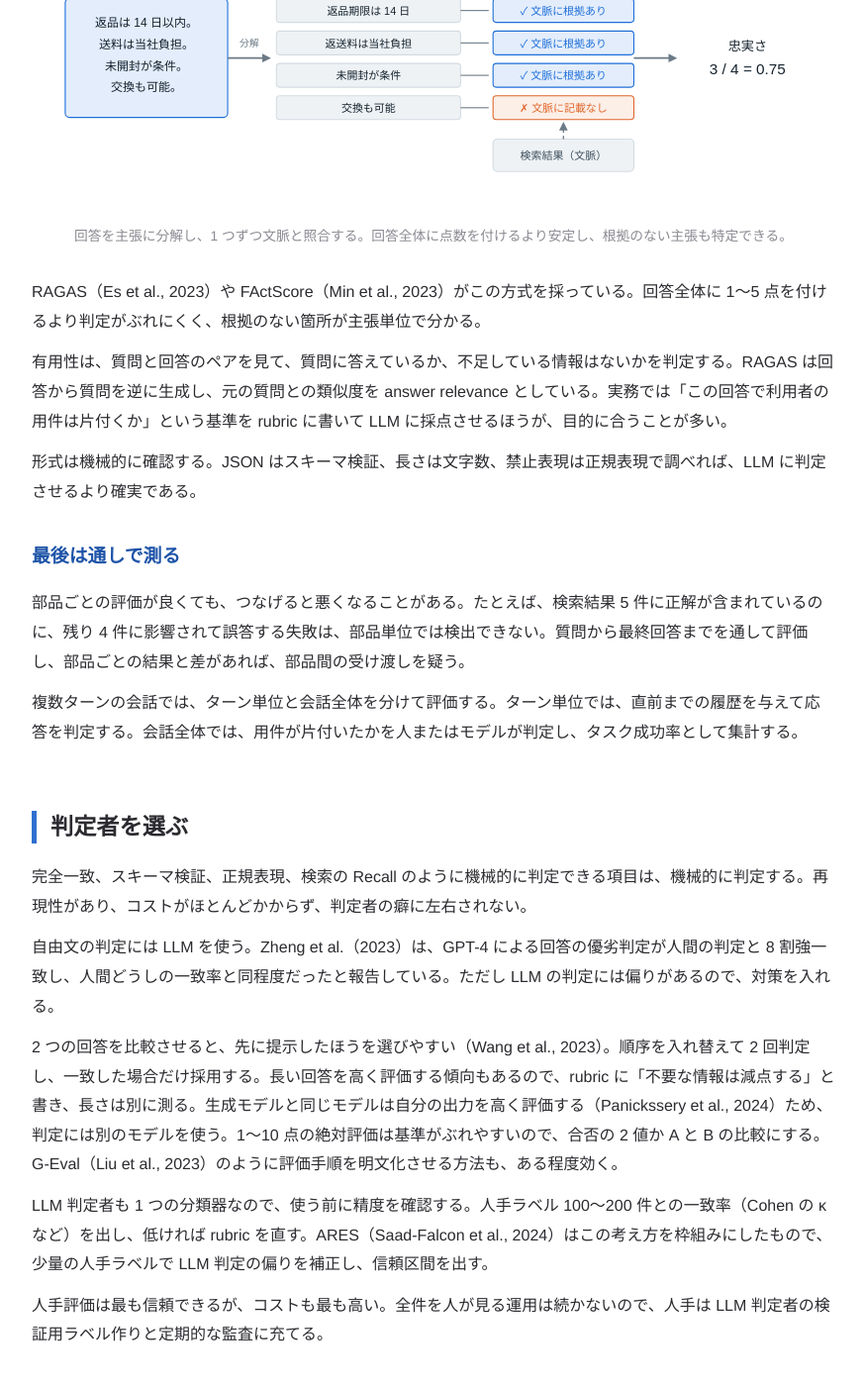
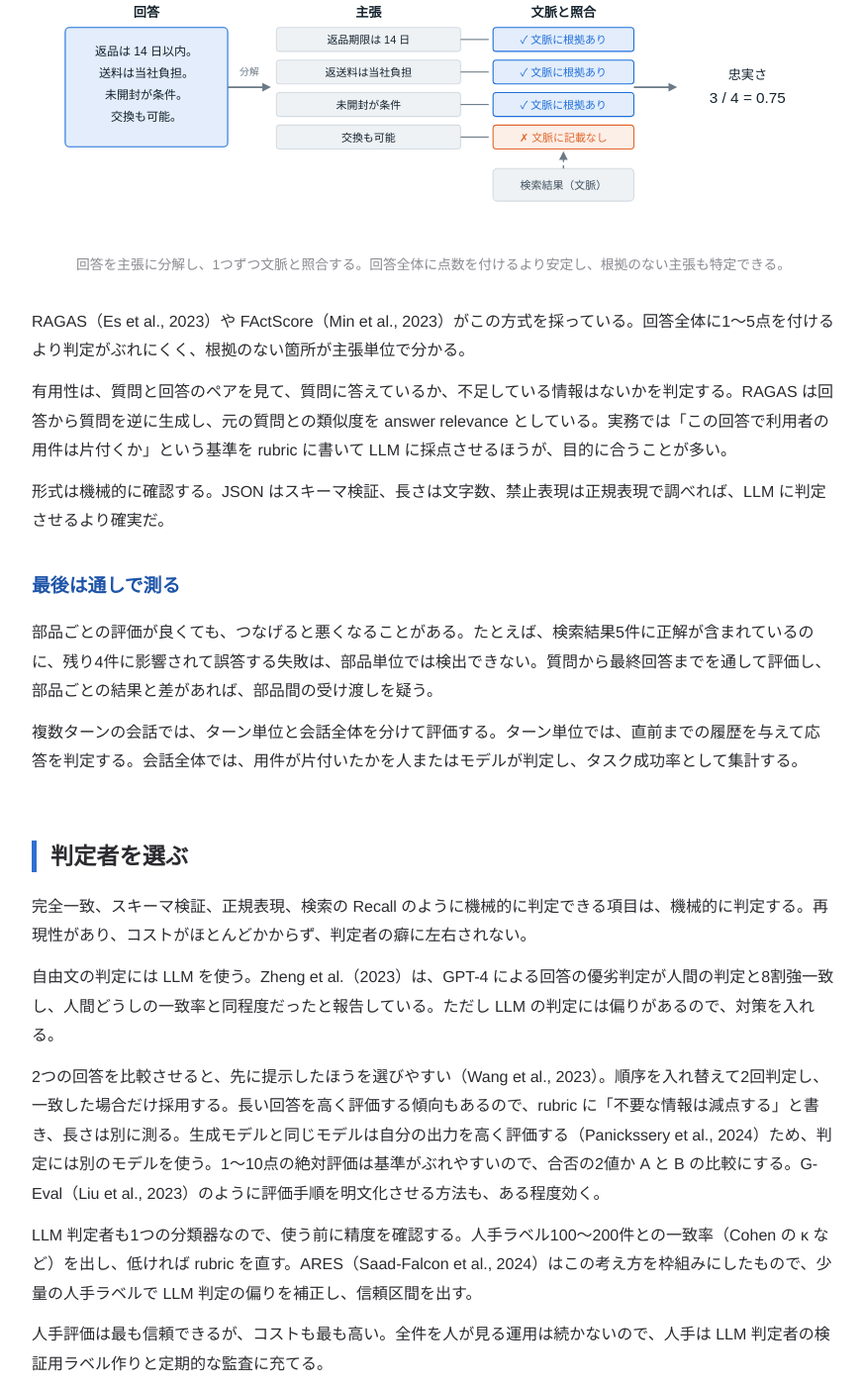
Before and after one commit to fffclaypool/blog, a Jekyll site: the page built from _posts/2026-09-26-chatbot-evaluation.md, in a window 1280 px wide and 1400 px high, scrolled down 2617 px. Shown: the whole window at 99% size, without its empty margins (202-1075 px from the left). Built offline with Jekyll 4.4.1, drawn with Linux system fonts in a browser that asks for light colours; some of the changed text lies outside the part shown.

Commit message:
Rewrite chatbot evaluation article in plainer prose (JA/EN)

```diff
--- a/_posts/2026-09-26-chatbot-evaluation.md
+++ b/_posts/2026-09-26-chatbot-evaluation.md
@@ -1,7 +1,7 @@
 ---
 layout: post
 title: "LLM チャットボットの精度評価を体系的に整理する"
-description: "LLM チャットボットの「精度」は 1 つの数字では表しにくい。検索・範囲判定・生成という部品ごと、正確さ・忠実さ・有用性・方針遵守という失敗の種類ごとに、指標・評価データ・判定者を分けて測る方法を整理する。LLM 判定者の偏りと検証、評価セットの件数と作り方、オフライン評価とオンライン指標の役割分担、Langfuse での運用も扱う。"
+description: "LLM チャットボットの「精度」は1つの数字では表しにくい。検索・範囲判定・生成という部品ごと、正確さ・忠実さ・有用性・方針遵守という失敗の種類ごとに、指標・評価データ・判定者を分けて測る方法を整理する。LLM 判定者の偏りと検証、評価セットの件数と作り方、オフライン評価とオンライン指標の役割分担、Langfuse での運用も扱う。"
 date: 2026-09-26 18:00:00
 lang: ja
 ref: chatbot-evaluation
@@ -10,7 +10,7 @@ translation: /en/chatbot-evaluation/
 translation_label: "English"
 ---
 
-チャットボットの「精度」は 1 つの数字では表しにくい。検索が正しい文書を取れたか、回答がその文書に基づいているか、質問に答えきれているか、断るべき質問を断れたかは、別々の部品で起きる別々の失敗だからだ。平均して 1 つの値にすると、どこを直せばよいかが分からなくなる。
+チャットボットの「精度」は1つの数字では表しにくい。検索が正しい文書を取れたか、回答がその文書に基づいているか、質問に答えきれているか、断るべき質問を断れたかは、別々の部品で起きる別々の失敗だからだ。平均して1つの値にすると、どこを直せばよいかが分からなくなる。
 
 この記事では、部品ごと・失敗の種類ごとに、指標、評価データ、判定者を分けて測る方法を整理する。オフラインの評価セットで変更による劣化を検出し、オンラインでは実際の利用者の行動を見る。
 
@@ -18,9 +18,9 @@ translation_label: "English"
 
 誤答にも種類があるので、先に分けておく。
 
-正確さ（correctness）は答えが事実と合っているかで、正解と照合して測る。忠実さ（faithfulness）は答えが与えた文脈から導けるかで、正解がなくても文脈があれば判定できる。RAG ではこの 2 つがずれることがある。文脈には忠実でも、文脈自体が古くて事実と合わない場合は、索引の問題である。事実としては正しくても、文脈にない知識をモデルが補っている場合は、生成側の問題である。
+正確さ（correctness）は答えが事実と合っているかで、正解と照合して測る。忠実さ（faithfulness）は答えが与えた文脈から導けるかで、正解がなくても文脈があれば判定できる。RAG ではこの2つがずれることがある。文脈には忠実でも、文脈自体が古くて事実と合わないなら、原因は索引にある。事実としては正しくても、文脈にない知識をモデルが補っているなら、原因は生成側にある。
 
-有用性（helpfulness）は、質問に過不足なく答えているかである。返品期限を聞かれて「返品できます」とだけ返すのは、正しくても役に立たない。方針遵守は、範囲外や有害な質問を断り、範囲内の質問は断っていないかを見る。形式は、指定した JSON、長さ、口調を守っているかを見る。
+有用性（helpfulness）は、質問に過不足なく答えているかを見る。返品期限を聞かれて「返品できます」とだけ返すのは、正しくても役に立たない。方針遵守は、範囲外や有害な質問を断り、範囲内の質問は断っていないかを見る。形式は、指定した JSON、長さ、口調を守っているかを見る。
 
 [以前の記事](/blog/ja/rag-lora-finetuning/)で、チャットボットの失敗を「知らない」と「ふるまいがずれる」に分けた。正確さと忠実さは「知らない」側、有用性・方針遵守・形式は「ふるまいがずれる」側にあたる。評価も同じ分け方にしておくと、結果からそのまま対処を選べる。
 
@@ -35,7 +35,7 @@ translation_label: "English"
 
 ### 検索は、正解パッセージが上位に入るかを見る
 
-評価データは（質問, 正解を含むパッセージ）のペアで、正解は人が付ける。中心になる指標は Recall@k である。上位 $$k$$ 件をプロンプトに入れるなら、その中に正解がなければ生成側ではほぼ答えられない。順位も見たい場合は MRR や nDCG を使う。定義は[検索評価指標の記事](/blog/ja/information-retrieval-metrics/)にまとめた。
+評価データは（質問, 正解を含むパッセージ）のペアで、正解は人が付ける。中心になる指標は Recall@k だ。上位 $$k$$ 件をプロンプトに入れるなら、その中に正解がなければ生成側ではほぼ答えられない。順位も見たい場合は MRR や nDCG を使う。定義は[検索評価指標の記事](/blog/ja/information-retrieval-metrics/)にまとめた。
 
 この評価は LLM を呼ばず、結果も毎回同じになる。数秒で終わるので、チャンク分割、埋め込みモデル、再ランカーを変えるたびに実行する。
 
@@ -43,13 +43,13 @@ translation_label: "English"
 
 範囲判定は分類問題なので、混同行列で評価する。範囲内の質問を断る率（過剰拒否）と、範囲外の質問を通す率は別々に集計する。EC サイトなら過剰拒否は売上の損失、通しすぎはブランドや法務のリスクで、重さが違うからだ。
 
-見落としやすいのは過剰拒否である。典型的な範囲内の質問と明らかな範囲外の質問だけで評価すると、範囲外に見える正当な質問を断っていても数字に表れない。Röttger et al.（2024）の XSTest は、危険に見えるが無害な質問を集めて断りすぎを測るテストセットである。同じように、自社ドメインの「境界に見えるが正当な質問」を評価セットに入れておく。判定が確率で出るなら、[分類器の確信度の記事](/blog/ja/classification-confidence/)の手順で閾値と較正を調整する。
+過剰拒否は見落としやすい。典型的な範囲内の質問と明らかな範囲外の質問だけで評価すると、範囲外に見える正当な質問を断っていても数字に表れない。Röttger et al.（2024）の XSTest は、危険に見えるが無害な質問を集めたテストセットで、断りすぎを測るために作られた。同じように、自社ドメインの「境界に見えるが正当な質問」を評価セットに入れておく。判定が確率で出るなら、[分類器の確信度の記事](/blog/ja/classification-confidence/)の手順で閾値と較正を調整する。
 
 ### 生成は、正解と照合するか文脈と照合するかを分ける
 
 生成は出力が自由文なので、評価に最も手間がかかる。
 
-「返品期限は 14 日」のように正解を用意できる質問は、正解との一致で測る。短い答えなら完全一致や単語単位の F1 が使える。言い回しが違っても意味が同じなら正解にしたいので、実務では LLM に「正解と同じ内容か」を判定させることが多い。BLEU や ROUGE は自由文の回答では人の判断との相関が低いので、主な指標にはしない。
+「返品期限は14日」のように正解を用意できる質問は、正解との一致で測る。短い答えなら完全一致や単語単位の F1 が使える。言い回しが違っても意味が同じなら正解にしたいので、実務では LLM に「正解と同じ内容か」を判定させることが多い。BLEU や ROUGE は自由文の回答では人の判断との相関が低いので、主な指標にはしない。
 
 正解を用意しにくい質問は、文脈と照合する。回答を個々の主張に分解し、それぞれが検索結果から導けるかを判定して、導けた主張の割合を忠実さのスコアにする。
 
@@ -58,19 +58,19 @@ $$
 $$
 
 <figure>
-  <img src="{{ '/assets/img/claim-faithfulness.svg' | relative_url }}" alt="主張単位の忠実さ評価。回答を 4 つの主張に分解し、それぞれを検索結果と照合する。3 つは文脈に根拠があり、1 つは根拠がないので、忠実さは 3/4 = 0.75 になる">
-  <figcaption>回答を主張に分解し、1 つずつ文脈と照合する。回答全体に点数を付けるより安定し、根拠のない主張も特定できる。</figcaption>
+  <img src="{{ '/assets/img/claim-faithfulness.svg' | relative_url }}" alt="主張単位の忠実さ評価。回答を4つの主張に分解し、それぞれを検索結果と照合する。3つは文脈に根拠があり、1つは根拠がないので、忠実さは3/4 = 0.75になる">
+  <figcaption>回答を主張に分解し、1つずつ文脈と照合する。回答全体に点数を付けるより安定し、根拠のない主張も特定できる。</figcaption>
 </figure>
 
-RAGAS（Es et al., 2023）や FActScore（Min et al., 2023）がこの方式を採っている。回答全体に 1〜5 点を付けるより判定がぶれにくく、根拠のない箇所が主張単位で分かる。
+RAGAS（Es et al., 2023）や FActScore（Min et al., 2023）がこの方式を採っている。回答全体に1〜5点を付けるより判定がぶれにくく、根拠のない箇所が主張単位で分かる。
 
 有用性は、質問と回答のペアを見て、質問に答えているか、不足している情報はないかを判定する。RAGAS は回答から質問を逆に生成し、元の質問との類似度を answer relevance としている。実務では「この回答で利用者の用件は片付くか」という基準を rubric に書いて LLM に採点させるほうが、目的に合うことが多い。
 
-形式は機械的に確認する。JSON はスキーマ検証、長さは文字数、禁止表現は正規表現で調べれば、LLM に判定させるより確実である。
+形式は機械的に確認する。JSON はスキーマ検証、長さは文字数、禁止表現は正規表現で調べれば、LLM に判定させるより確実だ。
 
 ### 最後は通しで測る
 
-部品ごとの評価が良くても、つなげると悪くなることがある。たとえば、検索結果 5 件に正解が含まれているのに、残り 4 件に影響されて誤答する失敗は、部品単位では検出できない。質問から最終回答までを通して評価し、部品ごとの結果と差があれば、部品間の受け渡しを疑う。
+部品ごとの評価が良くても、つなげると悪くなることがある。たとえば、検索結果5件に正解が含まれているのに、残り4件に影響されて誤答する失敗は、部品単位では検出できない。質問から最終回答までを通して評価し、部品ごとの結果と差があれば、部品間の受け渡しを疑う。
 
 複数ターンの会話では、ターン単位と会話全体を分けて評価する。ターン単位では、直前までの履歴を与えて応答を判定する。会話全体では、用件が片付いたかを人またはモデルが判定し、タスク成功率として集計する。
 
@@ -78,11 +78,11 @@ RAGAS（Es et al., 2023）や FActScore（Min et al., 2023）がこの方式を
 
 完全一致、スキーマ検証、正規表現、検索の Recall のように機械的に判定できる項目は、機械的に判定する。再現性があり、コストがほとんどかからず、判定者の癖に左右されない。
 
-自由文の判定には LLM を使う。Zheng et al.（2023）は、GPT-4 による回答の優劣判定が人間の判定と 8 割強一致し、人間どうしの一致率と同程度だったと報告している。ただし LLM の判定には偏りがあるので、対策を入れる。
+自由文の判定には LLM を使う。Zheng et al.（2023）は、GPT-4 による回答の優劣判定が人間の判定と8割強一致し、人間どうしの一致率と同程度だったと報告している。ただし LLM の判定には偏りがあるので、対策を入れる。
 
-2 つの回答を比較させると、先に提示したほうを選びやすい（Wang et al., 2023）。順序を入れ替えて 2 回判定し、一致した場合だけ採用する。長い回答を高く評価する傾向もあるので、rubric に「不要な情報は減点する」と書き、長さは別に測る。生成モデルと同じモデルは自分の出力を高く評価する（Panickssery et al., 2024）ため、判定には別のモデルを使う。1〜10 点の絶対評価は基準がぶれやすいので、合否の 2 値か A と B の比較にする。G-Eval（Liu et al., 2023）のように評価手順を明文化させる方法も、ある程度効く。
+2つの回答を比較させると、先に提示したほうを選びやすい（Wang et al., 2023）。順序を入れ替えて2回判定し、一致した場合だけ採用する。長い回答を高く評価する傾向もあるので、rubric に「不要な情報は減点する」と書き、長さは別に測る。生成モデルと同じモデルは自分の出力を高く評価する（Panickssery et al., 2024）ため、判定には別のモデルを使う。1〜10点の絶対評価は基準がぶれやすいので、合否の2値か A と B の比較にする。G-Eval（Liu et al., 2023）のように評価手順を明文化させる方法も、ある程度効く。
 
-LLM 判定者も 1 つの分類器なので、使う前に精度を確認する。人手ラベル 100〜200 件との一致率（Cohen の κ など）を出し、低ければ rubric を直す。ARES（Saad-Falcon et al., 2024）はこの考え方を枠組みにしたもので、少量の人手ラベルで LLM 判定の偏りを補正し、信頼区間を出す。
+LLM 判定者も1つの分類器なので、使う前に精度を確認する。人手ラベル100〜200件との一致率（Cohen の κ など）を出し、低ければ rubric を直す。ARES（Saad-Falcon et al., 2024）はこの考え方を枠組みにしたもので、少量の人手ラベルで LLM 判定の偏りを補正し、信頼区間を出す。
 
 人手評価は最も信頼できるが、コストも最も高い。全件を人が見る運用は続かないので、人手は LLM 判定者の検証用ラベル作りと定期的な監査に充てる。
 
@@ -90,38 +90,38 @@ LLM 判定者も 1 つの分類器なので、使う前に精度を確認する
 
 質問はできるだけ本番のログから取り、匿名化して実際の言い回しのまま使う。ログがない立ち上げ期は、FAQ や文書から LLM に質問を生成させる。ただし生成された質問は文書と言葉づかいが似るため、検索の Recall が実際より高く出る。ログが溜まったら置き換える。
 
-質問は種類ごとに層に分ける。意図（配送・返品・支払いなど）、範囲外の質問、曖昧な質問、境界に見えるが正当な質問、プロンプト注入を試みる入力、複数ターンの会話などである。全体の平均だけでは、返品や決済のように件数の少ない種類の失敗が目立たない。業務上の損失が大きい種類は、件数が少なくても個別に集計する。
+質問は、意図（配送・返品・支払いなど）、範囲外の質問、曖昧な質問、境界に見えるが正当な質問、プロンプト注入を試みる入力、複数ターンの会話といった種類ごとに層に分ける。全体の平均だけでは、返品や決済のように件数の少ない種類の失敗が目立たない。業務上の損失が大きい種類は、件数が少なくても個別に集計する。
 
-必要な件数は推定の誤差から見積もる。正答率 $$p$$ を $$n$$ 件で推定したときの標準誤差は $$\sqrt{p(1-p)/n}$$ で、$$p = 0.8$$ なら 95% 信頼区間の幅は次のようになる。
+必要な件数は推定の誤差から見積もる。正答率 $$p$$ を $$n$$ 件で推定したときの標準誤差は $$\sqrt{p(1-p)/n}$$ で、$$p = 0.8$$ なら95%信頼区間の幅は次のようになる。
 
-| 件数 | 95% 信頼区間 |
+| 件数 | 95%信頼区間 |
 | --- | --- |
-| 50 | ±11 pt |
-| 100 | ±8 pt |
-| 400 | ±4 pt |
-| 1000 | ±2.5 pt |
+| 50 | ±11pt |
+| 100 | ±8pt |
+| 400 | ±4pt |
+| 1000 | ±2.5pt |
 
-100 件では 5 pt の改善は誤差と区別できない。層ごとの誤差はその層の件数で決まるので、意図ごとに 100 件以上を目安にする。2 つの構成を比べる場合は、同じ質問集合で質問ごとの差を取れば、必要な件数はずっと少なくて済む。
+100件では5pt の改善は誤差と区別できない。層ごとの誤差はその層の件数で決まるので、意図ごとに100件以上を目安にする。2つの構成を比べる場合は、同じ質問集合で質問ごとの差を取れば、必要な件数はずっと少なくて済む。
 
 評価セットは固定し、バージョンを付ける。評価セットの質問を few-shot 例やプロンプト調整に使うと、その質問でだけ点数が上がり、評価にならなくなる。開発中に繰り返し見る開発セットと、最後にだけ使うテストセットを分けておく。
 
 ## オフラインとオンラインの役割分担
 
-オフライン評価の目的は、変更による劣化（回帰）を本番に出る前に見つけることである。プロンプト、モデル、索引、チャンク分割を変えるたびに評価セットを実行し、ベースラインと比べる。CI に組み込み、閾値を下回った変更はマージしない。機械的な指標は毎回、LLM による判定は主要な層だけにすれば、コストを抑えられる。
+オフライン評価は、変更による劣化（回帰）を本番に出る前に見つけるために行う。プロンプト、モデル、索引、チャンク分割を変えるたびに評価セットを実行し、ベースラインと比べる。CI に組み込み、閾値を下回った変更はマージしない。機械的な指標は毎回、LLM による判定は主要な層だけにすれば、コストを抑えられる。
 
-オンライン指標からは、評価セットにない質問での挙動が分かる。使えるのは、利用者の評価ボタン、人への引き継ぎ率、同じ質問の言い直し率、用件が片付いて終わった会話の割合などである。いずれも間接的な指標で、評価ボタンは押す利用者が偏る。構成の比較で最も信頼できるのは A/B テストで、利用者を 2 つの構成に振り分けて引き継ぎ率や解決率を比べる。
+オンライン指標からは、評価セットにない質問での挙動が分かる。利用者の評価ボタン、人への引き継ぎ率、同じ質問の言い直し率、用件が片付いて終わった会話の割合などが使える。いずれも間接的な指標で、評価ボタンは押す利用者が偏る。構成の比較で最も信頼できるのは A/B テストで、利用者を2つの構成に振り分けて引き継ぎ率や解決率を比べる。
 
 本番トラフィックからは定期的にサンプルを取り、オフラインと同じ判定にかける。質問の分布の変化や新しい種類の質問を確認し、評価セットに追加する。
 
 ## Langfuse で一つの画面にまとめる
 
-ここまでの運用を 1 つのツールで行うなら、筆者は Langfuse を選ぶ。MIT ライセンスの OSS で、Docker Compose でセルフホストでき、クラウド版もある。トレース、スコア、データセット、人手のラベル付けを同じ画面で扱える。
+ここまでの運用を1つのツールで行うなら、筆者は Langfuse を選ぶ。MIT ライセンスの OSS で、Docker Compose でセルフホストでき、クラウド版もある。トレース、スコア、データセット、人手のラベル付けを同じ画面で扱える。
 
 ### トレースに部品ごとの記録を残す
 
-トレースは Python か JS の SDK、または OpenTelemetry で送る。1 回の問い合わせが 1 つのトレースになり、範囲判定の結果、検索で取れたチャンク、生成のプロンプトと出力が入れ子で記録される。LangChain、LlamaIndex、OpenAI SDK などとの統合があり、既存のコードに数行足せば済むことが多い。複数ターンの会話はセッションにまとまり、会話単位の評価に使える。部品ごとの評価には、この記録を使う。
+トレースは Python か JS の SDK、または OpenTelemetry で送る。1回の問い合わせが1つのトレースになり、範囲判定の結果、検索で取れたチャンク、生成のプロンプトと出力が入れ子で記録される。LangChain、LlamaIndex、OpenAI SDK などとの統合があり、既存のコードに数行足せば済むことが多い。複数ターンの会話はセッションにまとまり、会話単位の評価に使える。部品ごとの評価には、この記録を使う。
 
-### スコアの出どころを 1 か所に集める
+### スコアの出どころを1か所に集める
 
 Langfuse では、評価結果をすべて「スコア」としてトレースに付ける。Recall@k やスキーマ検証の結果は SDK から送る。LLM 判定者は、評価テンプレートを登録しておくと本番トレースのサンプルに自動で実行される。人手のラベルは次に述べるアノテーションキューから付ける。利用者の評価ボタンも SDK からスコアとして送れる。
 
@@ -131,7 +131,7 @@ Langfuse では、評価結果をすべて「スコア」としてトレース
 
 最初にスコアの定義を作る。名前、型（数値、カテゴリ、真偽）、取りうる値の範囲を決めておくと、レビュアーごとの付け方のばらつきが減る。次に、ラベルを付けたいトレースをフィルタかサンプリングでキューに入れる。レビュアーは質問、検索結果、回答を見ながら順にラベルを付け、ラベルはスコアとして保存される。
 
-主な用途は、LLM 判定者の検証に使う 100〜200 件のラベル作り、定期的な監査、境界に見える質問の仕分けである。LLM 判定者のスコアが低かったトレースだけをキューに入れると、人が見る件数を抑えつつ、判定者が誤りやすいケースも分かる。
+アノテーションキューは、LLM 判定者を検証するための100〜200件のラベル作り、定期的な監査、境界に見える質問の仕分けに使う。LLM 判定者のスコアが低かったトレースだけをキューに入れると、人が見る件数を抑えつつ、判定者が誤りやすいケースも分かる。
 
 ### トレースをそのまま評価セットにする
 
@@ -176,7 +176,7 @@ Langfuse では、評価結果をすべて「スコア」としてトレース
 | 通し | タスク成功率 | 会話 | 人、または LLM |
 | 本番 | 引き継ぎ率、言い直し率、A/B | ログ | 利用者の行動 |
 
-「精度」を説明するには、この表の各行の数字を出すことになる。1 つの数字が必要なら、各行を業務上の損失で重み付けして合算する。ただし、その数字からは直す箇所が分からないので、報告用の合算値と開発用の表は分けて持つ。
+「精度」を説明するには、この表の各行の数字を出すことになる。1つの数字が必要なら、各行を業務上の損失で重み付けして合算する。ただし、その数字からは直す箇所が分からないので、報告用の合算値と開発用の表は分けて持つ。
 
 ## 参考
 
```
